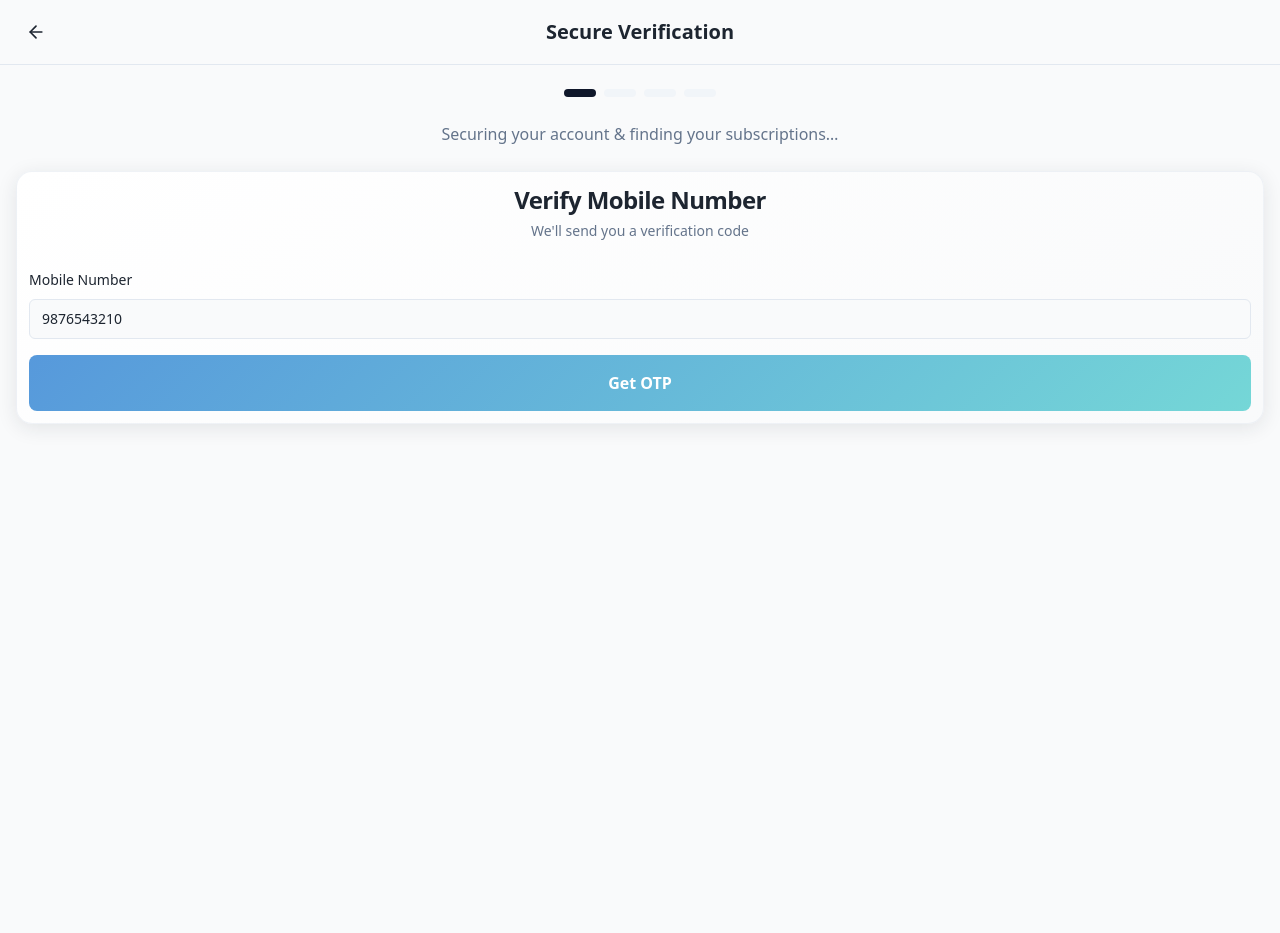
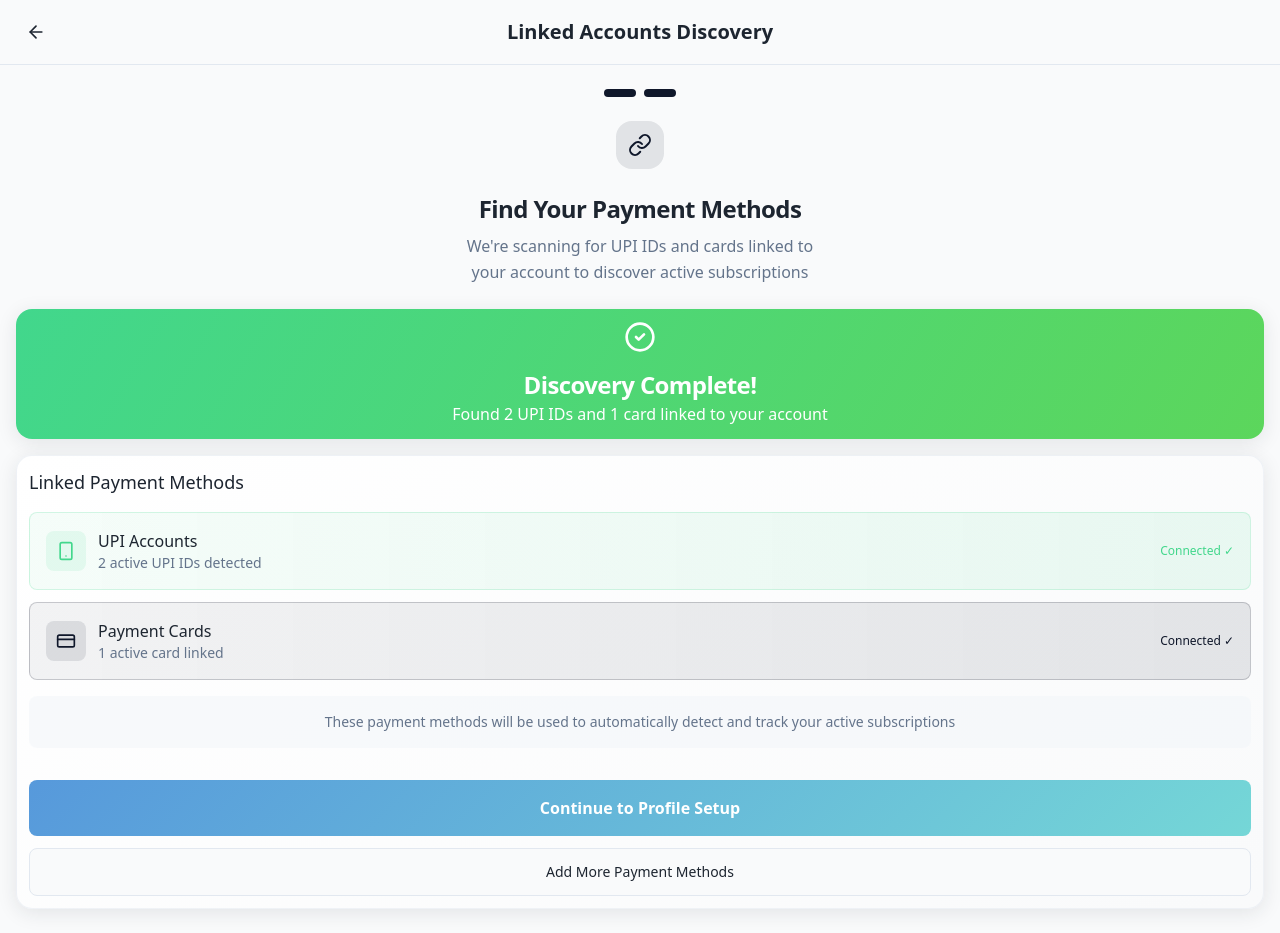
Before and after one commit to thenoseysmurf/sub-swachh-spark, a React (Vite) app: page /verify-mobile in a window 1280 px wide. Before the commit the page ends 800 px from the top, so only its background shows below. Built offline with nearby package versions, Linux system fonts and the light colour scheme.

Commit message:
Update secure verification screen
Removed mobile and OTP verification from the secure verification screen and updated the screen flow. Renamed the title to "Linked Accounts" to better reflect the screen's purpose.
-edited `src/pages/VerifyMobile.tsx

```diff
--- a/src/pages/VerifyMobile.tsx
+++ b/src/pages/VerifyMobile.tsx
@@ -1,65 +1,45 @@
 import { useState, useEffect } from "react";
 import { MobileLayout } from "@/components/ui/mobile-layout";
 import { Button } from "@/components/ui/button";
-import { Input } from "@/components/ui/input";
-import { Label } from "@/components/ui/label";
 import { useRouter } from "@/hooks/useRouter";
 import { WidgetCard } from "@/components/ui/widget-card";
-import { Loader2, CheckCircle2, CreditCard, Smartphone } from "lucide-react";
+import { Loader2, CheckCircle2, CreditCard, Smartphone, Link, Shield } from "lucide-react";
 
 export default function VerifyMobile() {
   const router = useRouter();
-  const [step, setStep] = useState<"send" | "verify" | "fetching" | "results">("send");
-  const [mobile, setMobile] = useState("9876543210"); // Prefilled from signup/login
-  const [otp, setOtp] = useState("");
-  const [error, setError] = useState("");
+  const [step, setStep] = useState<"scanning" | "results">("scanning");
   const [foundSources, setFoundSources] = useState({ upiIds: 2, cards: 1 });
 
-  const handleSendOTP = () => {
-    if (!mobile) {
-      setError("Mobile number is required");
-      return;
-    }
-    setError("");
-    setStep("verify");
-  };
+  useEffect(() => {
+    // Auto start scanning when component mounts
+    const timer = setTimeout(() => {
+      setStep("results");
+    }, 3000);
 
-  const handleVerifyOTP = () => {
-    if (!otp || otp.length !== 6) {
-      setError("Please enter a valid 6-digit OTP");
-      return;
-    }
-    setError("");
-    setStep("fetching");
-
-    // Simulate API fetching
-    setTimeout(() => {
-      setStep("results");
-    }, 2000);
-  };
+    return () => clearTimeout(timer);
+  }, []);
 
   const handleContinue = () => {
     router.push("/profile-setup");
   };
 
   const handleAddManually = () => {
-    // For now, still continue to profile setup
     router.push("/profile-setup");
   };
 
   return (
     <MobileLayout
-      title="Secure Verification"
+      title="Linked Accounts Discovery"
       onBack={() => router.back()}
     >
       <div className="px-4 py-6 space-y-6">
         {/* Progress indicator */}
         <div className="flex justify-center space-x-2">
-          {["send", "verify", "fetching", "results"].map((s, i) => (
+          {["scanning", "results"].map((s, i) => (
             <div
               key={s}
               className={`h-2 w-8 rounded-full transition-colors ${
-                ["send", "verify", "fetching", "results"].indexOf(step) >= i
+                ["scanning", "results"].indexOf(step) >= i
                   ? "bg-primary"
                   : "bg-muted"
               }`}
@@ -68,86 +48,34 @@ export default function VerifyMobile() {
         </div>
 
         <div className="text-center space-y-2">
-          <p className="body-lg text-muted-foreground">
-            Securing your account & finding your subscriptions…
+          <div className="inline-flex items-center justify-center w-12 h-12 rounded-xl bg-primary/10 mb-4">
+            <Link className="w-6 h-6 text-primary" />
+          </div>
+          <h1 className="heading-lg text-foreground">Find Your Payment Methods</h1>
+          <p className="body-lg text-muted-foreground max-w-sm mx-auto">
+            We're scanning for UPI IDs and cards linked to your account to discover active subscriptions
           </p>
         </div>
 
-        {step === "send" && (
-          <WidgetCard className="space-y-6">
-            <div className="text-center">
-              <h2 className="heading-lg">Verify Mobile Number</h2>
-              <p className="body-sm text-muted-foreground mt-1">
-                We'll send you a verification code
+        {step === "scanning" && (
+          <WidgetCard className="text-center py-12 space-y-6">
+            <div className="relative">
+              <div className="absolute inset-0 flex items-center justify-center">
+                <div className="w-16 h-16 border-4 border-primary/20 rounded-full"></div>
+              </div>
+              <Loader2 className="h-8 w-8 animate-spin mx-auto text-primary relative z-10" />
+            </div>
+            <div>
+              <h2 className="heading-lg mb-2">Scanning Linked Accounts</h2>
+              <p className="body-sm text-muted-foreground">
+                Securely connecting to discover your payment methods...
               </p>
             </div>
-
-            <div className="space-y-4">
-              <div className="space-y-2">
-                <Label htmlFor="mobile">Mobile Number</Label>
-                <Input
-                  id="mobile"
-                  type="tel"
-                  value={mobile}
-                  onChange={(e) => setMobile(e.target.value)}
-                  maxLength={10}
-                  placeholder="Enter mobile number"
-                />
-                {error && <p className="text-sm text-destructive">{error}</p>}
+            <div className="flex items-center justify-center gap-6 pt-4">
+              <div className="flex items-center gap-2 text-sm text-muted-foreground">
+                <Shield className="w-4 h-4" />
+                Bank Grade Security
               </div>
-
-              <Button onClick={handleSendOTP} className="w-full" variant="primary" size="lg">
-                Get OTP
-              </Button>
-            </div>
-          </WidgetCard>
-        )}
-
-        {step === "verify" && (
-          <WidgetCard className="space-y-6">
-            <div className="text-center">
-              <h2 className="heading-lg">Enter Verification Code</h2>
-              <p className="body-sm text-muted-foreground mt-1">
-                Code sent to +91 {mobile.slice(-4).padStart(4, "X")}
-              </p>
-            </div>
-
-            <div className="space-y-4">
-              <div className="space-y-2">
-                <Label htmlFor="otp">6-Digit OTP</Label>
-                <Input
-                  id="otp"
-                  type="number"
-                  value={otp}
-                  onChange={(e) => setOtp(e.target.value)}
-                  maxLength={6}
-                  placeholder="Enter OTP"
-                  className="text-center text-lg tracking-widest"
-                />
-                {error && <p className="text-sm text-destructive">{error}</p>}
-              </div>
-
-              <Button onClick={handleVerifyOTP} className="w-full" variant="primary" size="lg">
-                Verify & Continue
-              </Button>
-
-              <div className="text-center">
-                <button type="button" className="text-sm text-muted-foreground underline">
-                  Didn't receive code? Resend
-                </button>
-              </div>
-            </div>
-          </WidgetCard>
-        )}
-
-        {step === "fetching" && (
-          <WidgetCard className="text-center py-12 space-y-4">
-            <Loader2 className="h-8 w-8 animate-spin mx-auto text-primary" />
-            <div>
-              <h2 className="heading-lg">Finding Your Subscriptions</h2>
-              <p className="body-sm text-muted-foreground mt-1">
-                Scanning linked payment methods...
-              </p>
             </div>
           </WidgetCard>
         )}
@@ -157,37 +85,53 @@ export default function VerifyMobile() {
             <WidgetCard variant="savings" className="text-center space-y-4">
               <CheckCircle2 className="h-8 w-8 mx-auto" />
               <div>
-                <h2 className="heading-lg">Great News!</h2>
+                <h2 className="heading-lg">Discovery Complete!</h2>
                 <p className="body-lg">
-                  We found {foundSources.upiIds} UPI IDs and {foundSources.cards} Card linked to your number.
+                  Found {foundSources.upiIds} UPI IDs and {foundSources.cards} card linked to your account
                 </p>
               </div>
             </WidgetCard>
 
             <WidgetCard className="space-y-4">
-              <h3 className="heading-sm">Payment Sources Found</h3>
+              <h3 className="heading-sm">Linked Payment Methods</h3>
 
               <div className="space-y-3">
-                <div className="flex items-center space-x-3 p-3 bg-muted rounded-lg">
-                  <Smartphone className="h-5 w-5 text-primary" />
+                <div className="flex items-center space-x-3 p-4 bg-gradient-to-r from-success/5 to-success/10 rounded-lg border border-success/20">
+                  <div className="flex items-center justify-center w-10 h-10 rounded-lg bg-success/10">
+                    <Smartphone className="h-5 w-5 text-success" />
+                  </div>
                   <div className="flex-1">
-                    <p className="font-medium">UPI IDs</p>
-                    <p className="text-sm text-muted-foreground">{foundSources.upiIds} accounts found</p>
+                    <p className="font-medium text-foreground">UPI Accounts</p>
+                    <p className="text-sm text-muted-foreground">{foundSources.upiIds} active UPI IDs detected</p>
+                  </div>
+                  <div className="text-right">
+                    <p className="text-xs text-success font-medium">Connected ✓</p>
                   </div>
                 </div>
 
-                <div className="flex items-center space-x-3 p-3 bg-muted rounded-lg">
-                  <CreditCard className="h-5 w-5 text-primary" />
+                <div className="flex items-center space-x-3 p-4 bg-gradient-to-r from-primary/5 to-primary/10 rounded-lg border border-primary/20">
+                  <div className="flex items-center justify-center w-10 h-10 rounded-lg bg-primary/10">
+                    <CreditCard className="h-5 w-5 text-primary" />
+                  </div>
                   <div className="flex-1">
-                    <p className="font-medium">Cards</p>
-                    <p className="text-sm text-muted-foreground">{foundSources.cards} card found</p>
+                    <p className="font-medium text-foreground">Payment Cards</p>
+                    <p className="text-sm text-muted-foreground">{foundSources.cards} active card linked</p>
+                  </div>
+                  <div className="text-right">
+                    <p className="text-xs text-primary font-medium">Connected ✓</p>
                   </div>
                 </div>
               </div>
 
-              <div className="space-y-3">
+              <div className="bg-muted/50 rounded-lg p-4 mt-6">
+                <p className="text-sm text-muted-foreground text-center">
+                  These payment methods will be used to automatically detect and track your active subscriptions
+                </p>
+              </div>
+
+              <div className="space-y-3 pt-4">
                 <Button onClick={handleContinue} className="w-full" variant="primary" size="lg">
-                  Continue Setup
+                  Continue to Profile Setup
                 </Button>
 
                 <Button
@@ -195,7 +139,7 @@ export default function VerifyMobile() {
                   variant="outline"
                   className="w-full"
                 >
-                  Add More Sources Manually
+                  Add More Payment Methods
                 </Button>
               </div>
             </WidgetCard>
```
